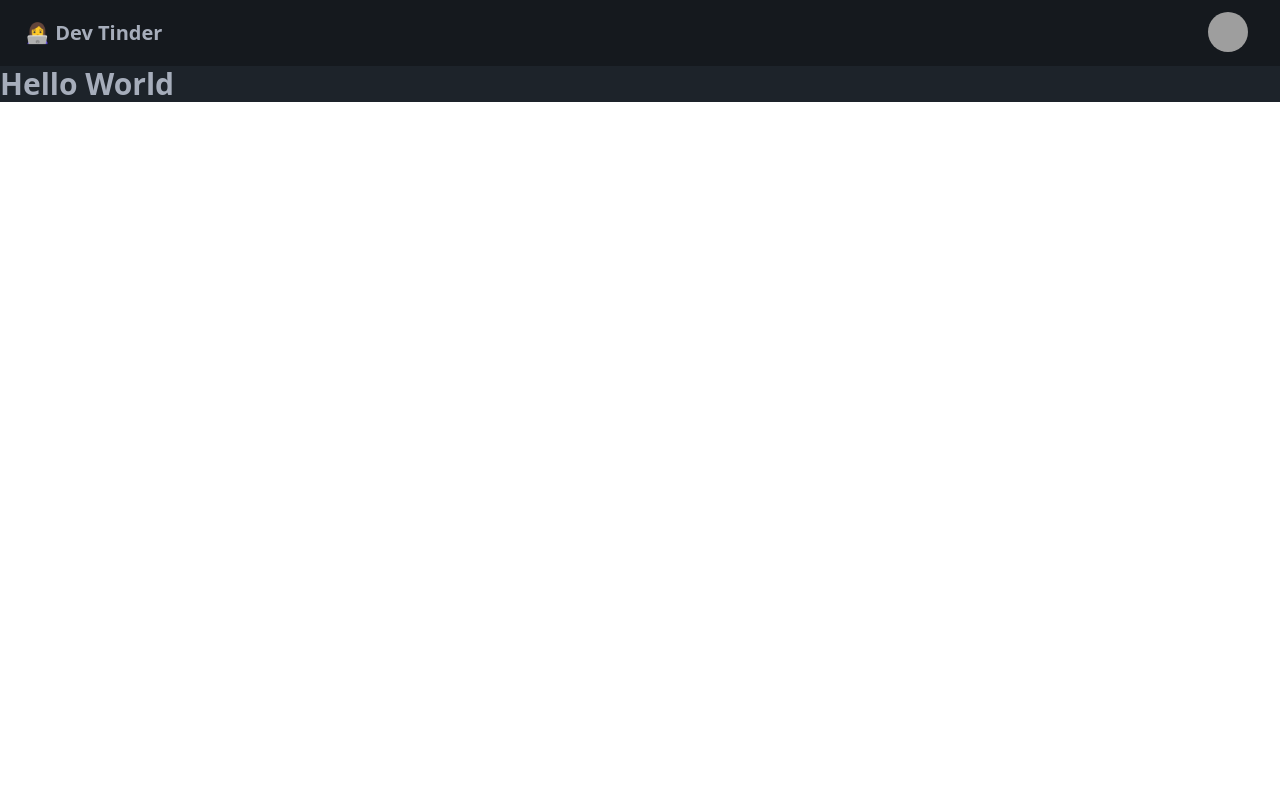
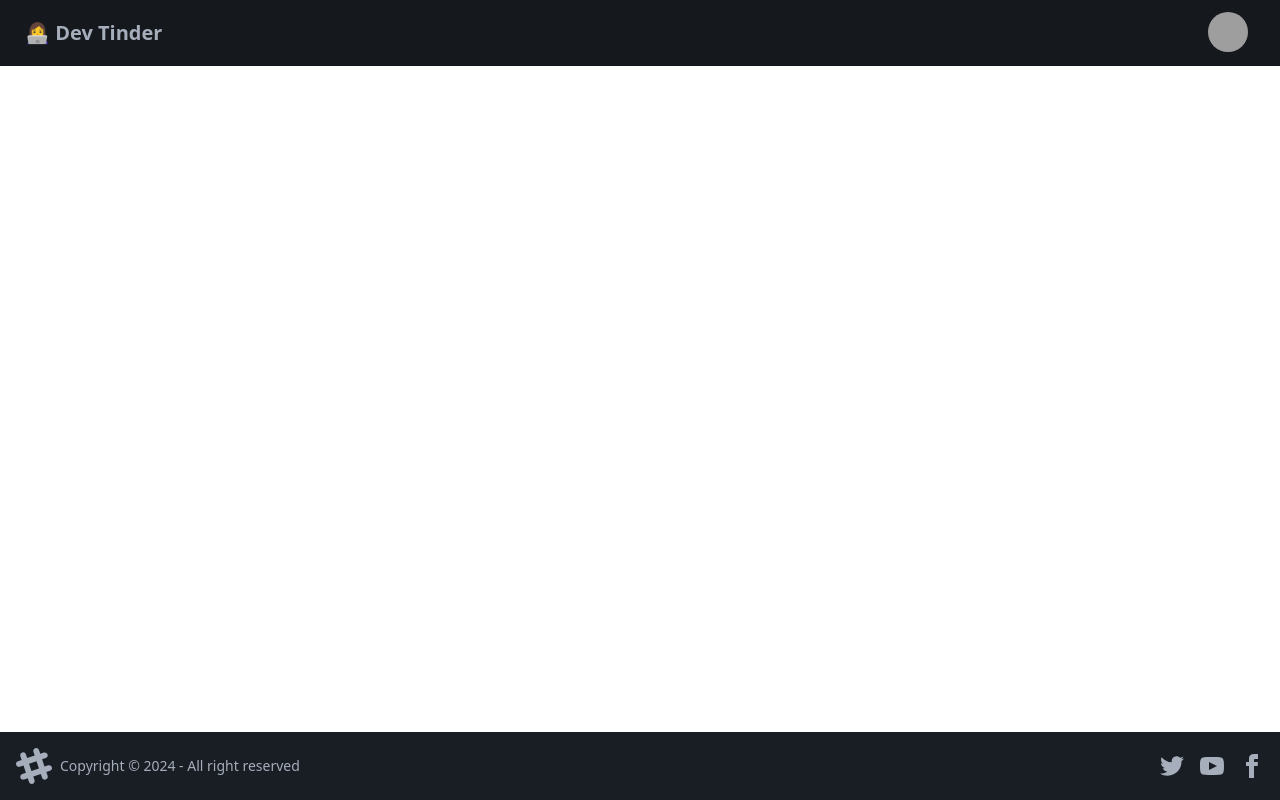
Before and after one commit to itsmeBhavana/devTinder-web, a React (Vite) app: page / in a window 1280 px wide. Built offline with nearby package versions, Linux system fonts and the light colour scheme; grey boxes are pictures that could not be loaded.

Commit message:
added outlet and footer

```diff
--- a/package.json
+++ b/package.json
@@ -11,7 +11,8 @@
   },
   "dependencies": {
     "react": "^18.3.1",
-    "react-dom": "^18.3.1"
+    "react-dom": "^18.3.1",
+    "react-router-dom": "^6.27.0"
   },
   "devDependencies": {
     "@eslint/js": "^9.11.1",
--- a/src/App.jsx
+++ b/src/App.jsx
@@ -1,47 +1,21 @@
+import Body from "./Body";
+import { BrowserRouter, Routes, Route } from "react-router-dom";
+import Login from "./Login";
+import Profile from "./Profile";
+
 function App() {
   return (
-    <div data-theme="dark">
-      <div className="navbar bg-base-300">
-        <div className="flex-1">
-          <a className="btn btn-ghost text-xl">👩‍💻 Dev Tinder</a>
-        </div>
-        <div className="flex-none gap-2">
-          <div className="form-control"></div>
-          <div className="dropdown dropdown-end mx-5">
-            <div
-              tabIndex={0}
-              role="button"
-              className="btn btn-ghost btn-circle avatar"
-            >
-              <div className="w-10 rounded-full">
-                <img
-                  alt="Tailwind CSS Navbar component"
-                  src="https://img.daisyui.com/images/stock/photo-1534528741775-53994a69daeb.webp"
-                />
-              </div>
-            </div>
-            <ul
-              tabIndex={0}
-              className="menu menu-sm dropdown-content bg-base-100 rounded-box z-[1] mt-3 w-52 p-2 shadow"
-            >
-              <li>
-                <a className="justify-between">
-                  Profile
-                  <span className="badge">New</span>
-                </a>
-              </li>
-              <li>
-                <a>Settings</a>
-              </li>
-              <li>
-                <a>Logout</a>
-              </li>
-            </ul>
-          </div>
-        </div>
-      </div>
-      <h1 className="font-bold text-3xl">Hello World</h1>
-    </div>
+    <>
+      <BrowserRouter basename="/">
+        <Routes>
+          <Route path="/" element={<Body />}>
+            {/* children routes */}
+            <Route path="/login" element={<Login />} />
+            <Route path="/profile" element={<Profile />} />
+          </Route>
+        </Routes>
+      </BrowserRouter>
+    </>
   );
 }
 
--- /dev/null
+++ b/src/Body.jsx
@@ -0,0 +1,16 @@
+import React from "react";
+import NavBar from "./NavBar";
+import { Outlet } from "react-router-dom";
+import Footer from "./Footer";
+
+const Body = () => {
+  return (
+    <div>
+      <NavBar />
+      <Outlet />
+      <Footer />
+    </div>
+  );
+};
+
+export default Body;
--- /dev/null
+++ b/src/Footer.jsx
@@ -0,0 +1,62 @@
+import React from "react";
+
+const Footer = () => {
+  return (
+    <footer
+      className="footer bg-base-200 text-neutral-content items-center p-4 fixed bottom-0"
+      data-theme="dark"
+    >
+      <aside className="grid-flow-col items-center">
+        <svg
+          width="36"
+          height="36"
+          viewBox="0 0 24 24"
+          xmlns="http://www.w3.org/2000/svg"
+          fillRule="evenodd"
+          clipRule="evenodd"
+          className="fill-current"
+        >
+          <path d="M22.672 15.226l-2.432.811.841 2.515c.33 1.019-.209 2.127-1.23 2.456-1.15.325-2.148-.321-2.463-1.226l-.84-2.518-5.013 1.677.84 2.517c.391 1.203-.434 2.542-1.831 2.542-.88 0-1.601-.564-1.86-1.314l-.842-2.516-2.431.809c-1.135.328-2.145-.317-2.463-1.229-.329-1.018.211-2.127 1.231-2.456l2.432-.809-1.621-4.823-2.432.808c-1.355.384-2.558-.59-2.558-1.839 0-.817.509-1.582 1.327-1.846l2.433-.809-.842-2.515c-.33-1.02.211-2.129 1.232-2.458 1.02-.329 2.13.209 2.461 1.229l.842 2.515 5.011-1.677-.839-2.517c-.403-1.238.484-2.553 1.843-2.553.819 0 1.585.509 1.85 1.326l.841 2.517 2.431-.81c1.02-.33 2.131.211 2.461 1.229.332 1.018-.21 2.126-1.23 2.456l-2.433.809 1.622 4.823 2.433-.809c1.242-.401 2.557.484 2.557 1.838 0 .819-.51 1.583-1.328 1.847m-8.992-6.428l-5.01 1.675 1.619 4.828 5.011-1.674-1.62-4.829z"></path>
+        </svg>
+        <p>Copyright © {new Date().getFullYear()} - All right reserved</p>
+      </aside>
+      <nav className="grid-flow-col gap-4 md:place-self-center md:justify-self-end">
+        <a>
+          <svg
+            xmlns="http://www.w3.org/2000/svg"
+            width="24"
+            height="24"
+            viewBox="0 0 24 24"
+            className="fill-current"
+          >
+            <path d="M24 4.557c-.883.392-1.832.656-2.828.775 1.017-.609 1.798-1.574 2.165-2.724-.951.564-2.005.974-3.127 1.195-.897-.957-2.178-1.555-3.594-1.555-3.179 0-5.515 2.966-4.797 6.045-4.091-.205-7.719-2.165-10.148-5.144-1.29 2.213-.669 5.108 1.523 6.574-.806-.026-1.566-.247-2.229-.616-.054 2.281 1.581 4.415 3.949 4.89-.693.188-1.452.232-2.224.084.626 1.956 2.444 3.379 4.6 3.419-2.07 1.623-4.678 2.348-7.29 2.04 2.179 1.397 4.768 2.212 7.548 2.212 9.142 0 14.307-7.721 13.995-14.646.962-.695 1.797-1.562 2.457-2.549z"></path>
+          </svg>
+        </a>
+        <a>
+          <svg
+            xmlns="http://www.w3.org/2000/svg"
+            width="24"
+            height="24"
+            viewBox="0 0 24 24"
+            className="fill-current"
+          >
+            <path d="M19.615 3.184c-3.604-.246-11.631-.245-15.23 0-3.897.266-4.356 2.62-4.385 8.816.029 6.185.484 8.549 4.385 8.816 3.6.245 11.626.246 15.23 0 3.897-.266 4.356-2.62 4.385-8.816-.029-6.185-.484-8.549-4.385-8.816zm-10.615 12.816v-8l8 3.993-8 4.007z"></path>
+          </svg>
+        </a>
+        <a>
+          <svg
+            xmlns="http://www.w3.org/2000/svg"
+            width="24"
+            height="24"
+            viewBox="0 0 24 24"
+            className="fill-current"
+          >
+            <path d="M9 8h-3v4h3v12h5v-12h3.642l.358-4h-4v-1.667c0-.955.192-1.333 1.115-1.333h2.885v-5h-3.808c-3.596 0-5.192 1.583-5.192 4.615v3.385z"></path>
+          </svg>
+        </a>
+      </nav>
+    </footer>
+  );
+};
+
+export default Footer;
--- /dev/null
+++ b/src/Login.jsx
@@ -0,0 +1,7 @@
+import React from "react";
+
+const Login = () => {
+  return <div>Login</div>;
+};
+
+export default Login;
--- /dev/null
+++ b/src/NavBar.jsx
@@ -0,0 +1,49 @@
+import React from "react";
+
+const NavBar = () => {
+  return (
+    <div data-theme="dark">
+      <div className="navbar bg-base-300">
+        <div className="flex-1">
+          <a className="btn btn-ghost text-xl">👩‍💻 Dev Tinder</a>
+        </div>
+        <div className="flex-none gap-2">
+          <div className="form-control"></div>
+          <div className="dropdown dropdown-end mx-5">
+            <div
+              tabIndex={0}
+              role="button"
+              className="btn btn-ghost btn-circle avatar"
+            >
+              <div className="w-10 rounded-full">
+                <img
+                  alt="Tailwind CSS Navbar component"
+                  src="https://img.daisyui.com/images/stock/photo-1534528741775-53994a69daeb.webp"
+                />
+              </div>
+            </div>
+            <ul
+              tabIndex={0}
+              className="menu menu-sm dropdown-content bg-base-100 rounded-box z-[1] mt-3 w-52 p-2 shadow"
+            >
+              <li>
+                <a className="justify-between">
+                  Profile
+                  <span className="badge">New</span>
+                </a>
+              </li>
+              <li>
+                <a>Settings</a>
+              </li>
+              <li>
+                <a>Logout</a>
+              </li>
+            </ul>
+          </div>
+        </div>
+      </div>
+    </div>
+  );
+};
+
+export default NavBar;
--- /dev/null
+++ b/src/Profile.jsx
@@ -0,0 +1,7 @@
+import React from "react";
+
+const Profile = () => {
+  return <div>Profile</div>
+};
+
+export default Profile;
```
Also changed, not shown: 2 other files (tests, documents, lock files or other folders).
